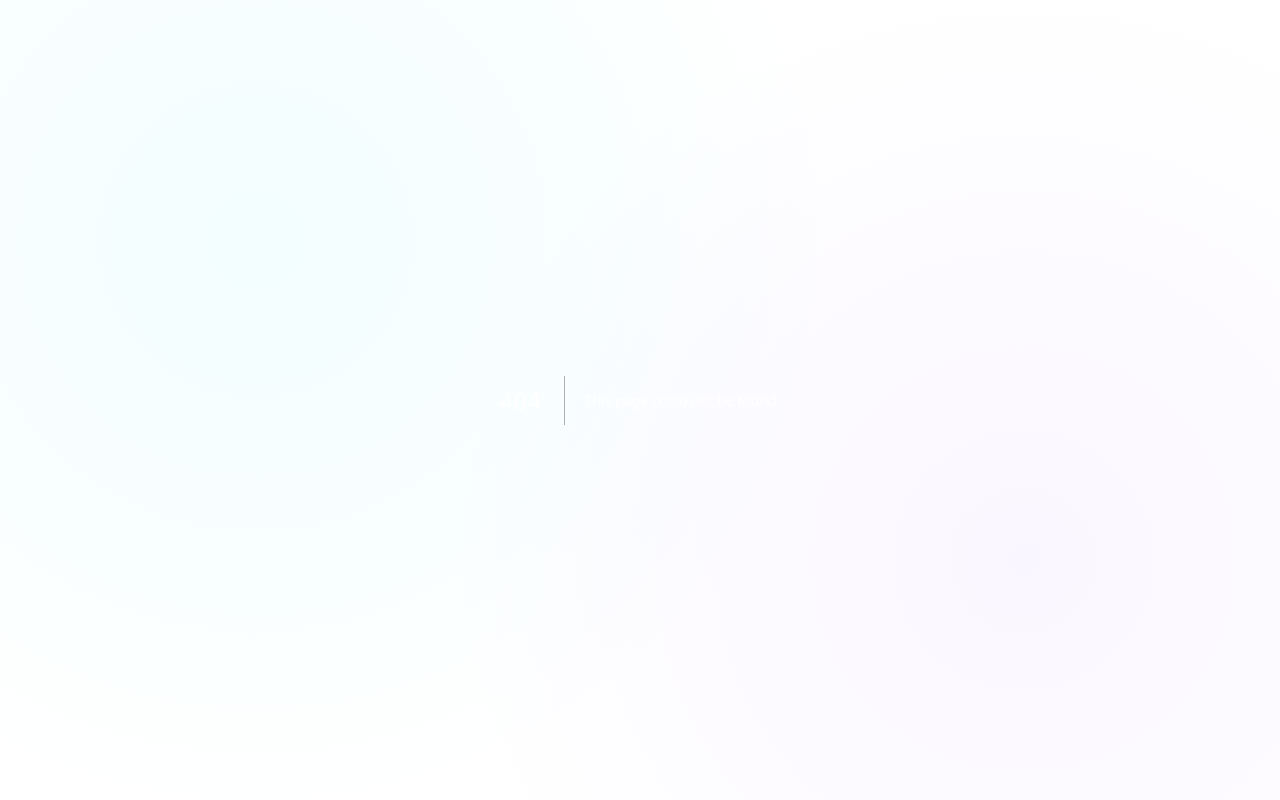
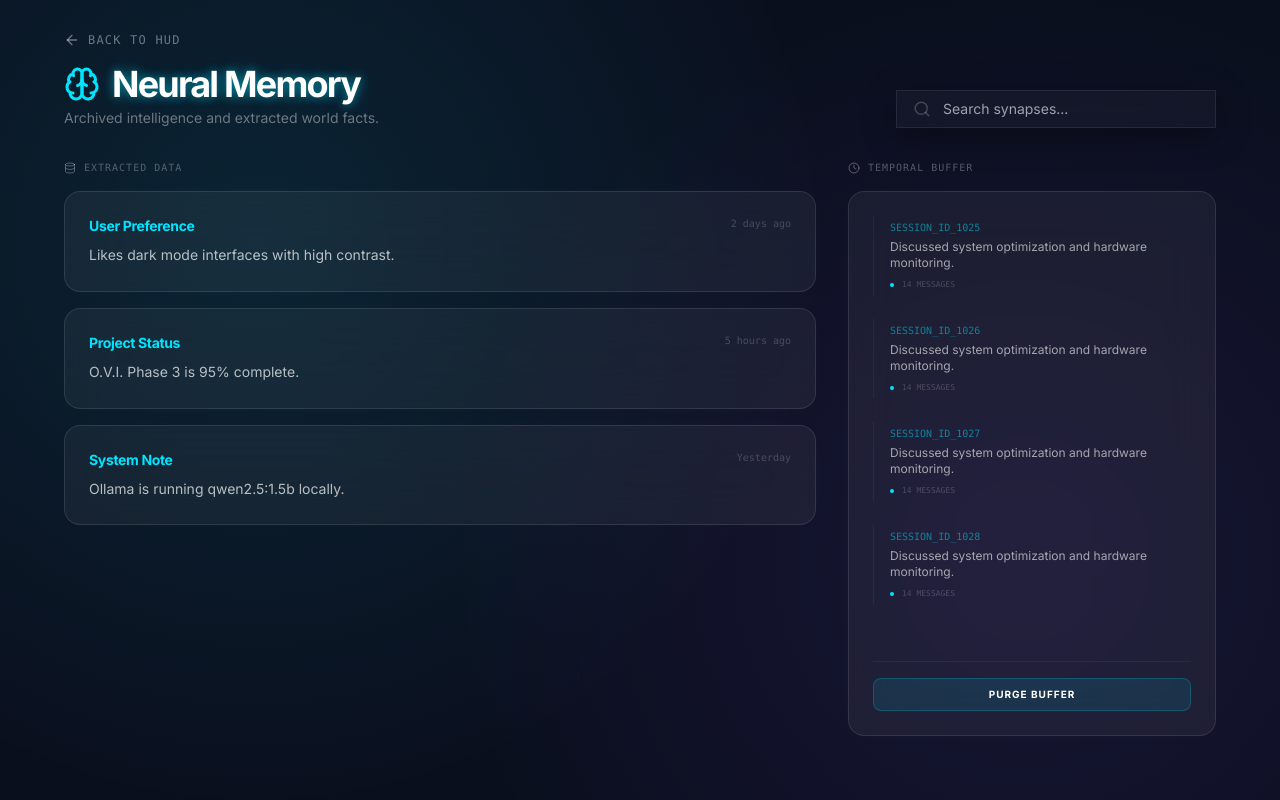
Before and after one commit to pushkar156/O.V.I., a Next.js app in the folder dashboard/: page /memory in a window 1280 px wide. Before the commit this address had no page. Built offline with nearby package versions, Linux system fonts and the light colour scheme.

Commit message:
3.6 developement dashboard

```diff
--- /dev/null
+++ b/dashboard/src/app/memory/page.tsx
@@ -0,0 +1,107 @@
+"use client";
+
+import React, { useState } from "react";
+import {
+  Search,
+  Brain,
+  Clock,
+  Database,
+  ArrowLeft,
+  Trash2,
+  Bookmark
+} from "lucide-react";
+import Link from "next/link";
+import { GlassPanel } from "@/components/GlassPanel";
+
+export default function MemoryPage() {
+  const [search, setSearch] = useState("");
+
+  const facts = [
+    { title: "User Preference", detail: "Likes dark mode interfaces with high contrast.", date: "2 days ago" },
+    { title: "Project Status", detail: "O.V.I. Phase 3 is 95% complete.", date: "5 hours ago" },
+    { title: "System Note", detail: "Ollama is running qwen2.5:1.5b locally.", date: "Yesterday" },
+  ];
+
+  return (
+    <main className="flex h-screen w-full bg-cosmic overflow-hidden p-8">
+      <div className="max-w-6xl mx-auto w-full flex flex-col gap-8">
+
+        {/* Memory Header */}
+        <header className="flex justify-between items-end">
+          <div className="flex flex-col gap-4">
+             <Link href="/" className="flex items-center gap-2 text-white/40 hover:text-primary transition-colors group">
+                <ArrowLeft size={16} className="group-hover:-translate-x-1 transition-transform" />
+                <span className="text-xs uppercase font-mono tracking-widest">Back to HUD</span>
+             </Link>
+             <div>
+                <h1 className="text-4xl font-bold tracking-tighter text-glow-cyan flex items-center gap-3">
+                    <Brain className="text-primary" size={36} />
+                    Neural Memory
+                </h1>
+                <p className="text-white/40 text-sm mt-1">Archived intelligence and extracted world facts.</p>
+             </div>
+          </div>
+
+          <div className="glass-panel px-4 py-2 flex items-center gap-3 ghost-border">
+             <Search size={18} className="text-white/20" />
+             <input
+               type="text"
+               placeholder="Search synapses..."
+               className="bg-transparent border-none outline-none text-sm w-64"
+               value={search}
+               onChange={(e) => setSearch(e.target.value)}
+             />
+          </div>
+        </header>
+
+        {/* Memory Grid */}
+        <div className="flex-1 grid grid-cols-1 md:grid-cols-3 gap-6 overflow-hidden pb-8">
+
+          {/* Left: Long Term Facts */}
+          <section className="md:col-span-2 flex flex-col gap-4 overflow-y-auto pr-2 scrollbar-hide">
+            <h3 className="text-[10px] uppercase tracking-widest text-white/30 font-mono flex items-center gap-2">
+                <Database size={12} /> Extracted Data
+            </h3>
+            {facts.map((fact, idx) => (
+              <GlassPanel key={idx} className="p-6 group relative" hoverGlow>
+                 <div className="flex justify-between items-start mb-2">
+                    <h4 className="text-primary text-sm font-bold tracking-tight">{fact.title}</h4>
+                    <span className="text-[10px] text-white/20 font-mono">{fact.date}</span>
+                 </div>
+                 <p className="text-white/70 text-sm leading-relaxed">{fact.detail}</p>
+                 <div className="absolute top-4 right-4 opacity-0 group-hover:opacity-100 transition-opacity flex gap-2">
+                    <button className="text-white/20 hover:text-red-400 transition-colors"><Trash2 size={14} /></button>
+                    <button className="text-white/20 hover:text-primary transition-colors"><Bookmark size={14} /></button>
+                 </div>
+              </GlassPanel>
+            ))}
+          </section>
+
+          {/* Right: Recent Interactions */}
+          <section className="flex flex-col gap-4">
+             <h3 className="text-[10px] uppercase tracking-widest text-white/30 font-mono flex items-center gap-2">
+                <Clock size={12} /> Temporal Buffer
+            </h3>
+             <GlassPanel className="flex-1 p-6 flex flex-col gap-6">
+                {[1, 2, 3, 4].map((i) => (
+                    <div key={i} className="border-l border-white/5 pl-4 py-1">
+                        <p className="text-[10px] text-primary/50 font-mono mb-1">SESSION_ID_{1024 + i}</p>
+                        <p className="text-xs text-white/60 mb-2">Discussed system optimization and hardware monitoring.</p>
+                        <div className="flex items-center gap-2">
+                           <div className="w-1 h-1 rounded-full bg-primary" />
+                           <span className="text-[8px] text-white/20 uppercase font-mono">14 Messages</span>
+                        </div>
+                    </div>
+                ))}
+                <div className="mt-auto pt-4 border-t border-white/5">
+                   <button className="w-full py-2 bg-primary/10 border border-primary/20 rounded-lg text-[10px] uppercase tracking-widest hover:bg-primary/20 transition-all font-bold">
+                        Purge Buffer
+                   </button>
+                </div>
+             </GlassPanel>
+          </section>
+        </div>
+      </div>
+    </main>
+  );
+}
--- a/dashboard/src/app/page.tsx
+++ b/dashboard/src/app/page.tsx
@@ -13,6 +13,7 @@ import { VoiceOrb } from "@/components/VoiceOrb";
 import { OVIChat } from "@/components/OVIChat";
 import { DeviceStatus } from "@/components/DeviceStatus";
 import { oviClient } from "@/lib/ovi-client";
+import Link from "next/link";
 
 export default function DashboardPage() {
   const [isListening, setIsListening] = useState(false);
@@ -36,12 +37,12 @@ export default function DashboardPage() {
         </div>
 
         <nav className="flex flex-col gap-6 text-white/50">
-          <button className="p-3 rounded-lg hover:bg-white/10 hover:text-primary transition-all">
+          <Link href="/" className="p-3 rounded-lg hover:bg-white/10 hover:text-primary transition-all">
             <Grid size={24} />
-          </button>
-          <button className="p-3 rounded-lg hover:bg-white/10 hover:text-primary transition-all">
+          </Link>
+          <Link href="/memory" className="p-3 rounded-lg hover:bg-white/10 hover:text-primary transition-all">
             <MessageSquare size={24} />
-          </button>
+          </Link>
           <button className="p-3 rounded-lg hover:bg-white/10 hover:text-primary transition-all">
             <Cpu size={24} />
           </button>
```
